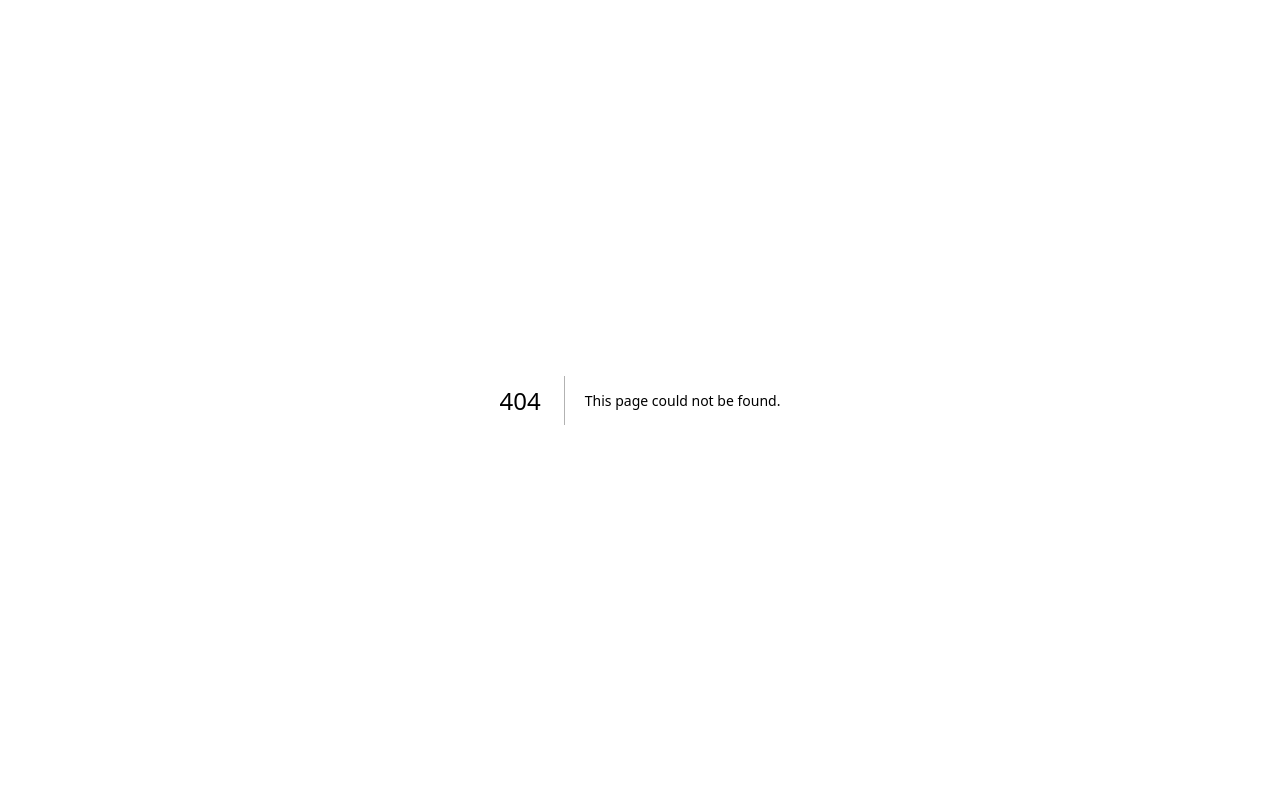
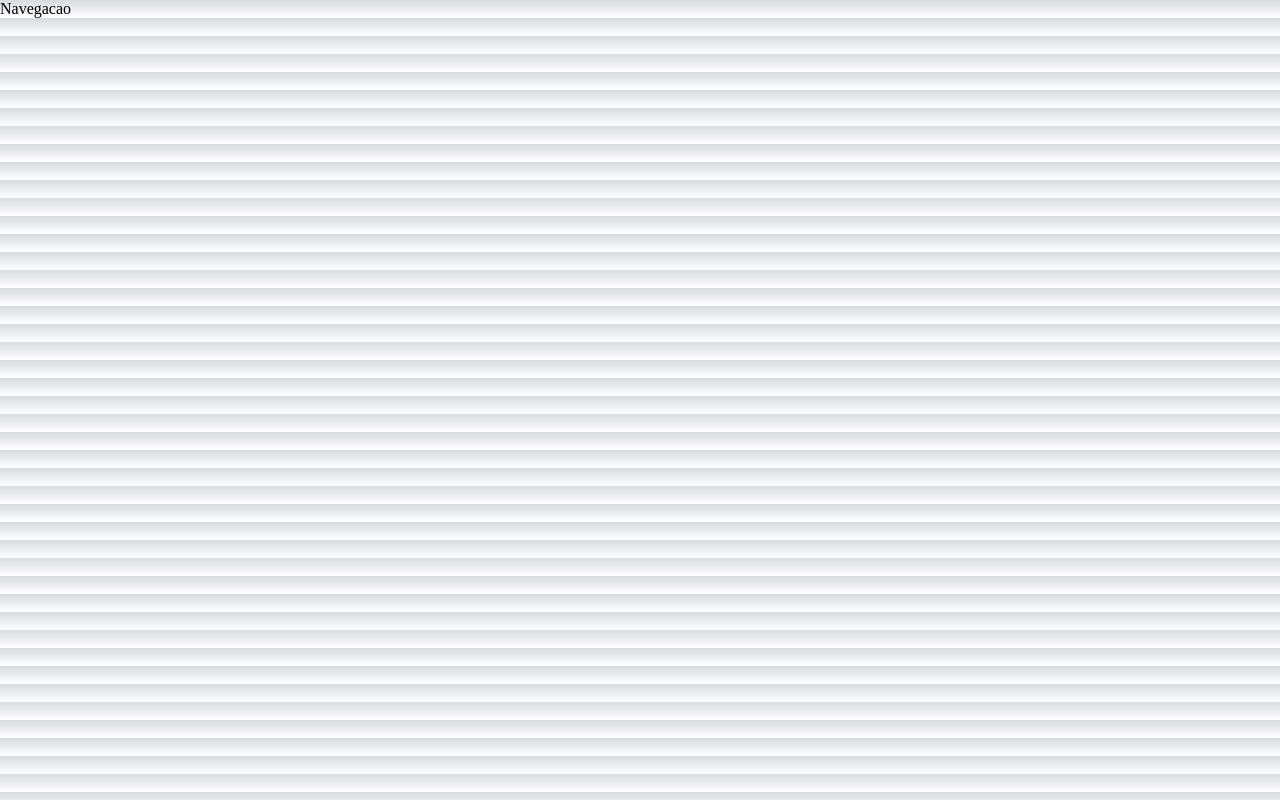
Before and after one commit to nicolas-magalhaes-clear/next-fundamentals, a Next.js app: page /navegacao in a window 1280 px wide. Before the commit this address had no page. Built offline with nearby package versions, Linux system fonts and the light colour scheme.

Commit message:
added: index.js to navigation

```diff
--- /dev/null
+++ b/src/pages/navegacao/index.jsx
@@ -0,0 +1,11 @@
+
+
+export default function navegacao(){
+
+    return(
+        <div>
+            Navegacao
+        </div>
+    )
+
+}
```
